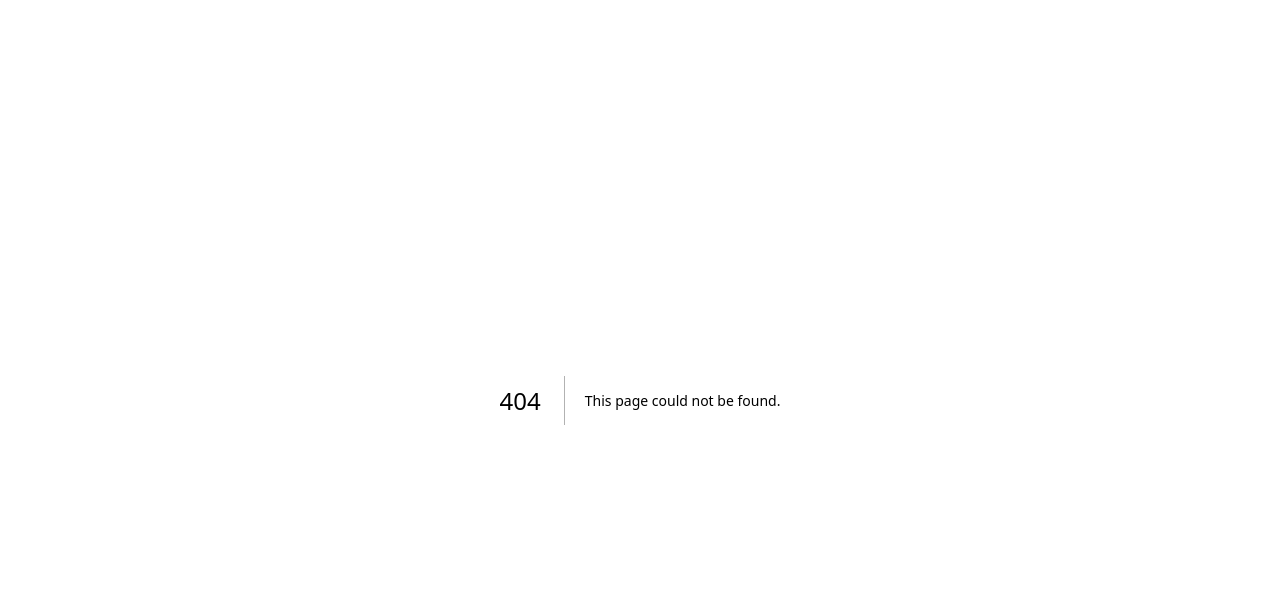
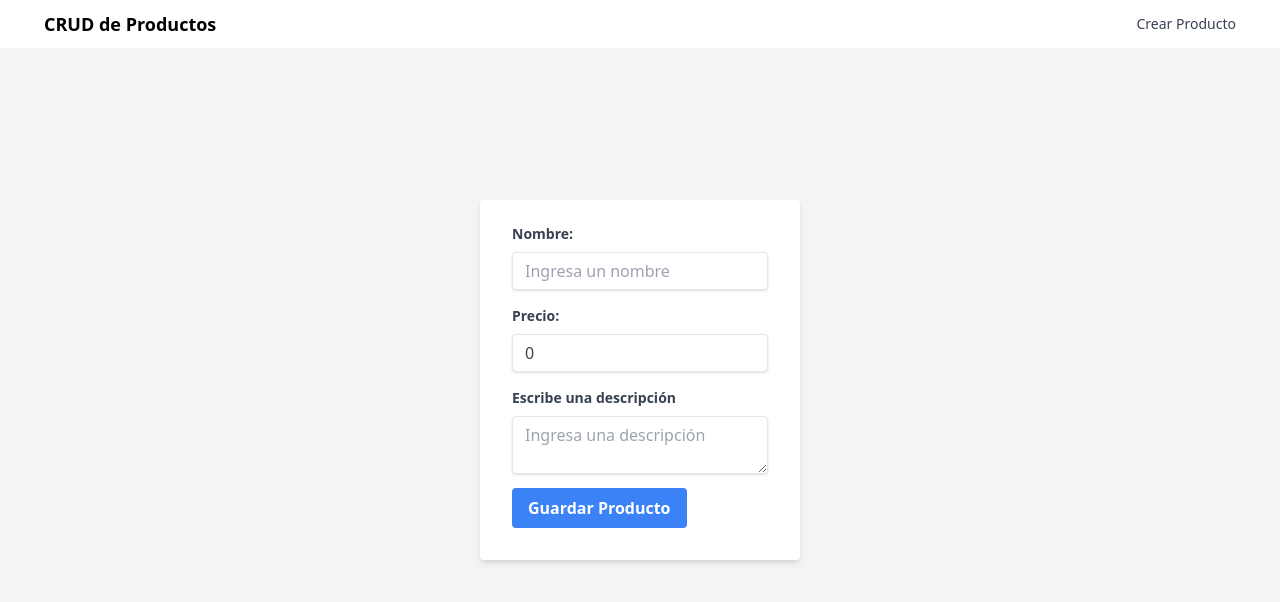
Before and after one commit to wFercho/crud-productos, a Next.js app: page /new-product in a window 1280 px wide. Before the commit this address had no page. Shown: the top 602 px of the page. Built offline with nearby package versions, Linux system fonts and the light colour scheme.

Commit message:
feat: rename new product page

```diff
--- a/src/components/Navbar.tsx
+++ b/src/components/Navbar.tsx
@@ -50,7 +50,7 @@ function Navbar() {
           <ul className="flex flex-col mt-4 md:flex-row md:space-x-8 md:mt-0 md:text-sm md:font-medium">
 
             <li>
-              <Link href="/new">
+              <Link href="/new-product">
                 <span className="block py-2 pr-4 pl-3 text-gray-700 border-b border-gray-100 hover:bg-gray-50 md:hover:bg-transparent md:border-0 md:hover:text-blue-700 md:p-0 dark:text-gray-400 md:dark:hover:text-white dark:hover:bg-gray-700 dark:hover:text-white md:dark:hover:bg-transparent dark:border-gray-700">
                   Crear Producto
                 </span>
--- a/src/pages/new.tsx
+++ b/src/pages/new-product.tsx
@@ -1,4 +1,4 @@
-import axios from "axios";
+
 import { ProductForm } from "@app/components/ProductForm";
 import { Layout } from "@app/components/Layout";
 
@@ -13,12 +13,12 @@ function NewPage() {
 }
 export default NewPage;
 
-export const getServerSideProps = async () => {
-  const res = await axios.get("http://localhost:3000/api/products");
+// export const getServerSideProps = async () => {
+//   const res = await axios.get("http://localhost:3000/api/products");
 
-  return {
-    props: {
-      products: res.data,
-    },
-  };
-};
+//   return {
+//     props: {
+//       products: res.data,
+//     },
+//   };
+// };
--- a/src/pages/products/edit/[id].ts
+++ b/src/pages/products/edit/[id].ts
@@ -1,2 +1,2 @@
-import newPage from "@app/pages/new";
+import newPage from "@app/pages/new-product";
 export default newPage;
```
